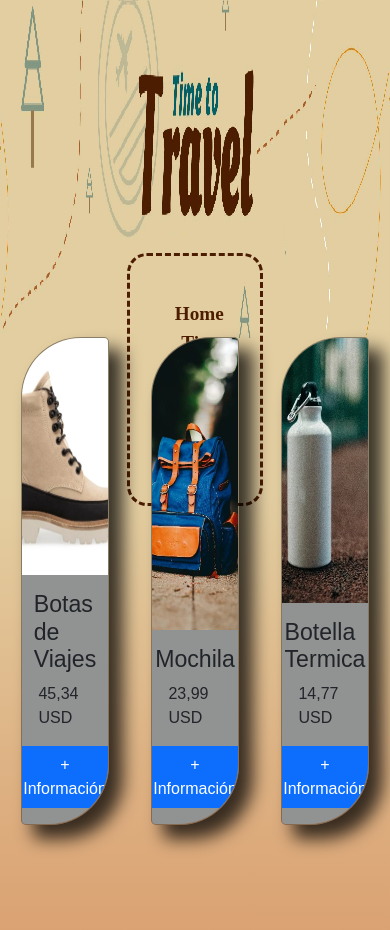
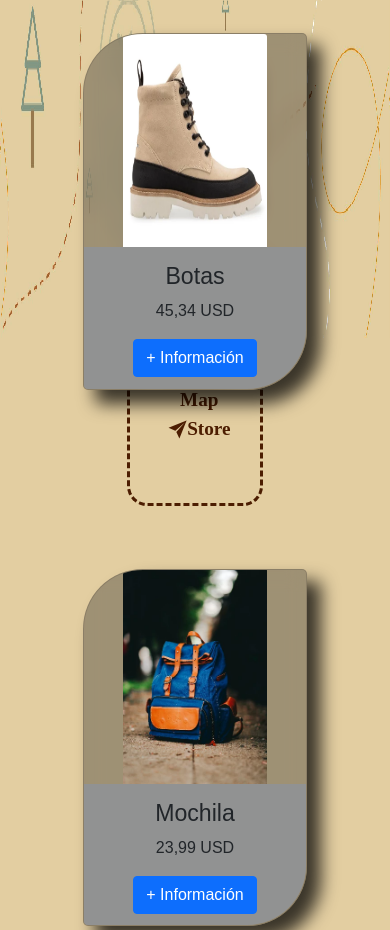
Before and after one commit to Jjose23/TuBlogDeViajes, a plain HTML site: page pages/store.html in a window 390 px wide. Shown: the top 930 px of the page. Drawn offline with nearby package versions, Linux system fonts and the light colour scheme; a web font is replaced by a local one.

Commit message:
responsiv store

```diff
--- a/css/style.scss
+++ b/css/style.scss
@@ -123,7 +123,7 @@ $carousel-dark-control-icon-filter: invert(1) grayscale(100);
             .section-tips {
                 display: flex;
                 flex-direction: column;
-                margin-top: -5%;
+                margin-top: -3%;
                 margin-bottom: 6%;
 
                 .titulos-tips {
@@ -187,7 +187,7 @@ $carousel-dark-control-icon-filter: invert(1) grayscale(100);
                 align-items: center;
                 justify-content: center;
                 flex-wrap: wrap;
-                margin: -7% 0 8% 0;
+                margin: -2% 0 8% 0;
 
 
                 .card {
@@ -272,9 +272,11 @@ $carousel-dark-control-icon-filter: invert(1) grayscale(100);
                 grid-template-rows: 1fr 1fr;
                 align-items: center;
                 justify-content: center;
-                margin-top: 4%;
+                margin-top: 6%;
                 margin-bottom: 5%;
                 row-gap: 5%;
+
+
 
                 .card {
                     display: flex;
@@ -292,6 +294,7 @@ $carousel-dark-control-icon-filter: invert(1) grayscale(100);
                     backdrop-filter: blur( 10px );
                     -webkit-backdrop-filter: blur( 10px );
 
+
                     img {
                         height: 20rem;
                         width: 10rem;
@@ -303,6 +306,7 @@ $carousel-dark-control-icon-filter: invert(1) grayscale(100);
                         align-items: center;
                         background-color: rgb(145, 146, 146);
                         width: 100%;
+                        height: 40%;
 
                         a {
                             text-decoration: none;
@@ -513,6 +517,15 @@ $carousel-dark-control-icon-filter: invert(1) grayscale(100);
         }
 
         main {
+            .section-tips {
+                display: flex;
+                flex-wrap: wrap;
+                flex-direction: column;
+                align-items: center;
+                justify-content: center;
+                margin-top: 10%;
+            }
+
             .section-events{
                 display: flex;
                 align-items: center;
@@ -541,14 +554,27 @@ $carousel-dark-control-icon-filter: invert(1) grayscale(100);
                 }
 
             }
-            .section-tips {
+
+            .section-store{
                 display: flex;
-                flex-wrap: wrap;
-                flex-direction: column;
                 align-items: center;
                 justify-content: center;
-                margin-top: 10%;
+                flex-wrap: wrap;
+                column-gap: 10% ;
+                margin-top: 5%;
+
+                .card{
+                    height: 25%;
+                    width: 19rem;
+
+                    img{
+                        height: 25rem;
+                        width: 9rem;
+                    }
+                }
+
             }
+
 
             section {
                 display: flex;
@@ -625,11 +651,6 @@ $carousel-dark-control-icon-filter: invert(1) grayscale(100);
         }
 
         main {
-            .section-events{
-                display: flex;
-                flex-direction: column;
-                margin-top: -39%;
-            }
             .section-tips {
                 display: flex;
                 flex-wrap: wrap;
@@ -638,6 +659,33 @@ $carousel-dark-control-icon-filter: invert(1) grayscale(100);
                 justify-content: center;
                 margin-top: 10%;
             }
+
+            .section-events{
+                display: flex;
+                flex-direction: column;
+                margin-top: -33%;
+            }
+
+            .section-store{
+                display: flex;
+                align-items: center;
+                justify-content: center;
+                flex-wrap: wrap;
+                margin-top: -6%;
+                column-gap: 9% ;
+
+
+                .card{
+                    height: 20%;
+                    width: 14rem;
+
+                    img{
+                        height: 28rem;
+                        width: 9rem;
+                    }
+                }
+            }
+
 
             section {
                 display: flex;
@@ -749,8 +797,22 @@ $carousel-dark-control-icon-filter: invert(1) grayscale(100);
         }
 
         main {
+            .section-tips {
+                display: flex;
+                flex-wrap: wrap;
+                align-items: center;
+                justify-content: center;
+                margin-top: 15%;
+                overflow: hidden;
+
+                .titulos-tips {
+                    margin-left: 15%;
+                }
+            }
             .section-events{
                 display: flex;
+
+
 
                 .card{
                     display: flex;
@@ -763,16 +825,25 @@ $carousel-dark-control-icon-filter: invert(1) grayscale(100);
                     }
                 }
             }
-            .section-tips {
+
+            .section-store{
                 display: flex;
+                flex-direction: column;
                 flex-wrap: wrap;
-                align-items: center;
-                justify-content: center;
-                margin-top: 15%;
-                overflow: hidden;
+                margin-top: -100vh;
 
-                .titulos-tips {
-                    margin-left: 15%;
+
+
+
+
+                .card{
+                    height: 10%;
+                    width: 14rem;
+
+                    img{
+                        height: 28rem;
+                        width: 9rem;
+                    }
                 }
             }
 
--- a/pages/store.html
+++ b/pages/store.html
@@ -42,7 +42,7 @@
             <div class="card" >
                 <img src="../assets/botas.webp" class="card-img-top" alt="botas">
                 <div class="card-body">
-                    <h3 class="card-title">Botas de Viajes</h3>
+                    <h3 class="card-title">Botas</h3>
                     <p class="card-text">45,34 USD</p>
                     <a href="#" class="btn btn-primary">+ Información</a>
                 </div>
@@ -58,7 +58,7 @@
             <div class="card" >
                 <img src="../assets/botella-de-agua.jpg" class="card-img-top" alt="botella-de-agua">
                 <div class="card-body">
-                    <h3 class="card-title">Botella Termica</h3>
+                    <h3 class="card-title">Botella</h3>
                     <p class="card-text">14,77 USD</p>
                     <a href="#" class="btn btn-primary">+ Información</a>
                 </div>
@@ -74,7 +74,7 @@
             <div class="card" >
                 <img src="../assets/camara-fotografica.webp" class="card-img-top" alt="camara-fotografica">
                 <div class="card-body">
-                    <h3 class="card-title">Camara Fotografica</h3>
+                    <h3 class="card-title">Camara</h3>
                     <p class="card-text">90 USD</p>
                     <a href="#" class="btn btn-primary">+ Información</a>
                 </div>
@@ -82,7 +82,7 @@
             <div class="card" >
                 <img src="../assets/maleta.webp" class="card-img-top" alt="maleta">
                 <div class="card-body">
-                    <h3 class="card-title">Balija de viaje</h3>
+                    <h3 class="card-title">Balija</h3>
                     <p class="card-text">67,50 USD</p>
                     <a href="#" class="btn btn-primary">+ Información</a>
                 </div>
```
Also changed, not shown: css/style.css, 1 other file.
